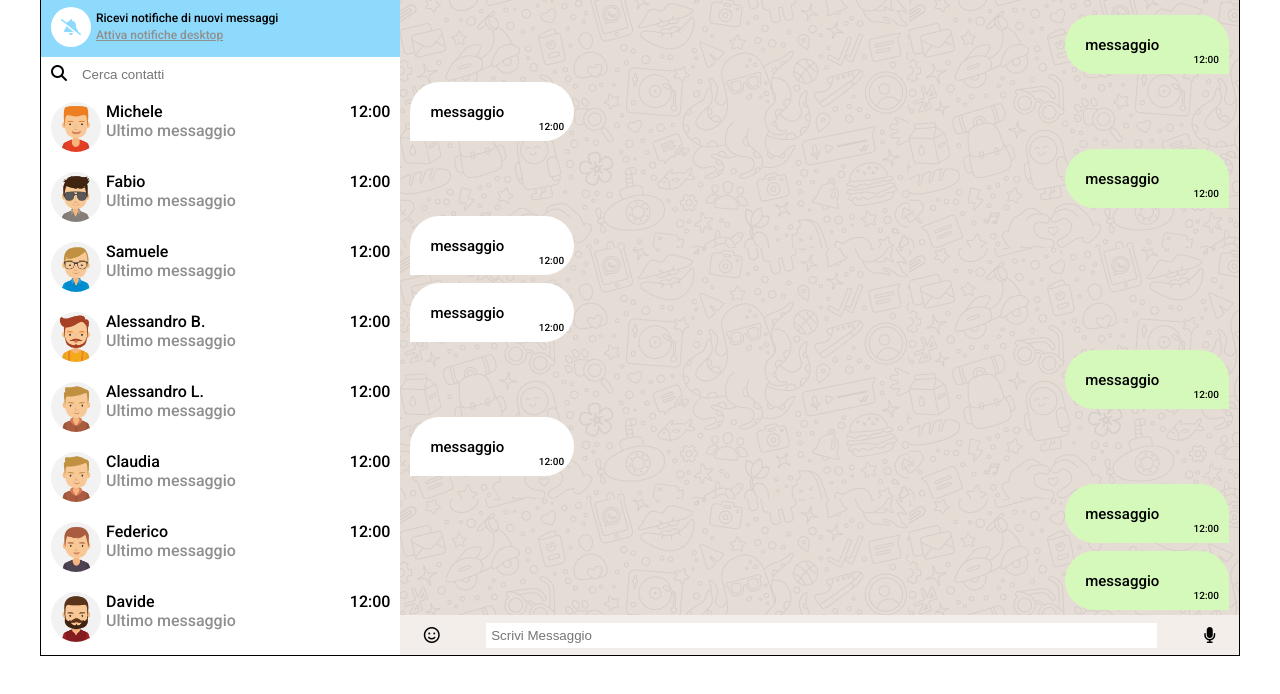
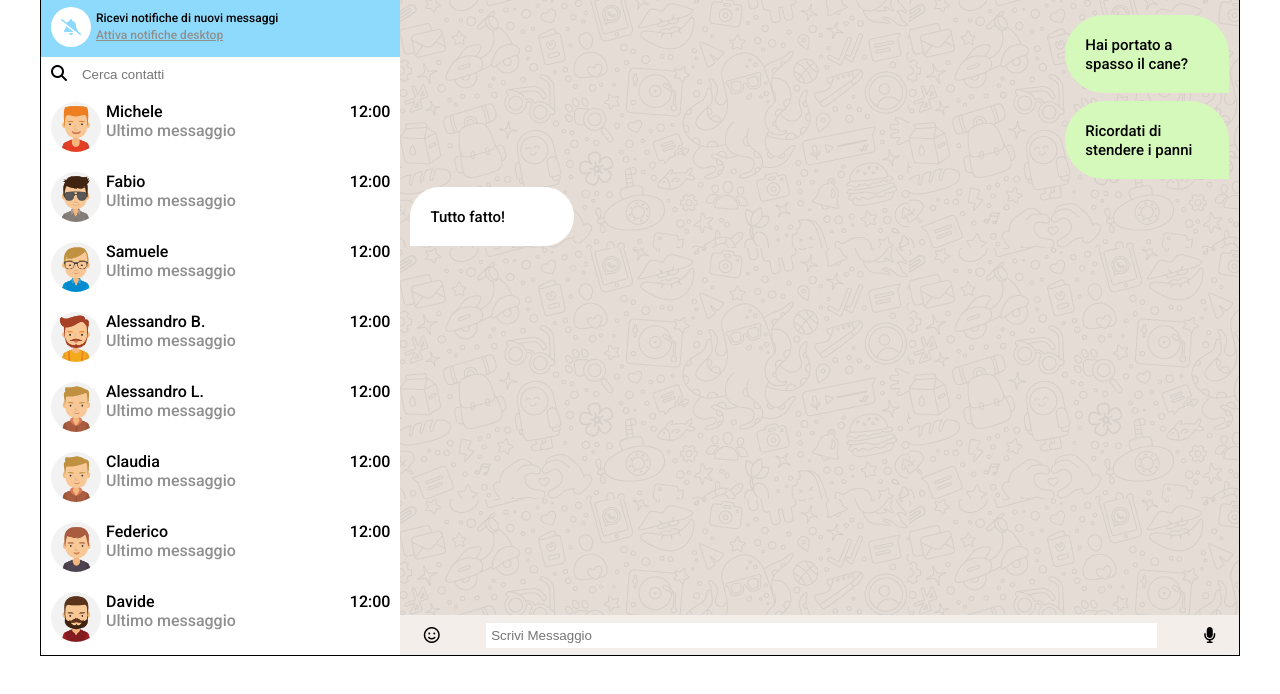
Before and after one commit to DavidDume/vue-boolzapp, a plain HTML site: page index.html in a window 1280 px wide. Shown: the part 84-778 px from the top of the page. Drawn offline with nearby package versions, Linux system fonts and the light colour scheme.

Commit message:
milestone 2

```diff
--- a/index.html
+++ b/index.html
@@ -40,7 +40,7 @@
                 <input type="text" placeholder="Cerca contatti" id="search">
             </div>
             <div class="contacts">
-                <div class="contact flex" v-for="(contact, index) in contacts">
+                <div class="contact flex" v-for="(contact, index) in contacts" @click="displayMessages(index)">
                     <div class="avatar flex">
                         <img :src="contact.avatar" class="avatar-img" alt="contact.name">
                         <div class="avatar-info">
@@ -72,60 +72,14 @@
                 </div>
             </div>
             <div class="messages">
-                <div class="sender-message message">
-                    <span>messaggio</span>
+
+                <div class="message" :class="currentContact.messages[index].status=='sent'?'sender-message':'receiver-message'" v-for="(m, index) in currentContact.messages">
+                    <span>{{currentContact.messages[index].message}}</span>
                     <div class="sent-time">
-                        12:00
+                        {{currentContact.date}}
                     </div>
                 </div>
-                <div class="receiver-message message">
-                    <span>messaggio</span>
-                    <div class="sent-time">
-                        12:00
-                    </div>
-                </div>
-                <div class="sender-message message">
-                    <span>messaggio</span>
-                    <div class="sent-time">
-                        12:00
-                    </div>
-                </div>
-                <div class="receiver-message message">
-                    <span>messaggio</span>
-                    <div class="sent-time">
-                        12:00
-                    </div>
-                </div>
-                <div class="receiver-message message">
-                    <span>messaggio</span>
-                    <div class="sent-time">
-                        12:00
-                    </div>
-                </div>
-                <div class="sender-message message">
-                    <span>messaggio</span>
-                    <div class="sent-time">
-                        12:00
-                    </div>
-                </div>
-                <div class="receiver-message message">
-                    <span>messaggio</span>
-                    <div class="sent-time">
-                        12:00
-                    </div>
-                </div>
-                <div class="sender-message message">
-                    <span>messaggio</span>
-                    <div class="sent-time">
-                        12:00
-                    </div>
-                </div>
-                <div class="sender-message message">
-                    <span>messaggio</span>
-                    <div class="sent-time">
-                        12:00
-                    </div>
-                </div>
+
             </div>
             <div class="message-input flex align-center">
                 <i class="fa-regular fa-face-smile"></i>
--- a/main.js
+++ b/main.js
@@ -1,10 +1,16 @@
-const { createApp } = Vue
-
+const { createApp } = Vue;
 
 createApp({
   data() {
     return {
-      contacts: contacts
-    }
-  }
-}).mount('#app')
+      contacts: contacts,
+      currentContact: contacts[0],
+    };
+  },
+  methods: {
+    displayMessages(index) {
+      this.currentContact = contacts[index];
+      console.log(currentContact);
+    },
+  },
+}).mount('#app');
```
